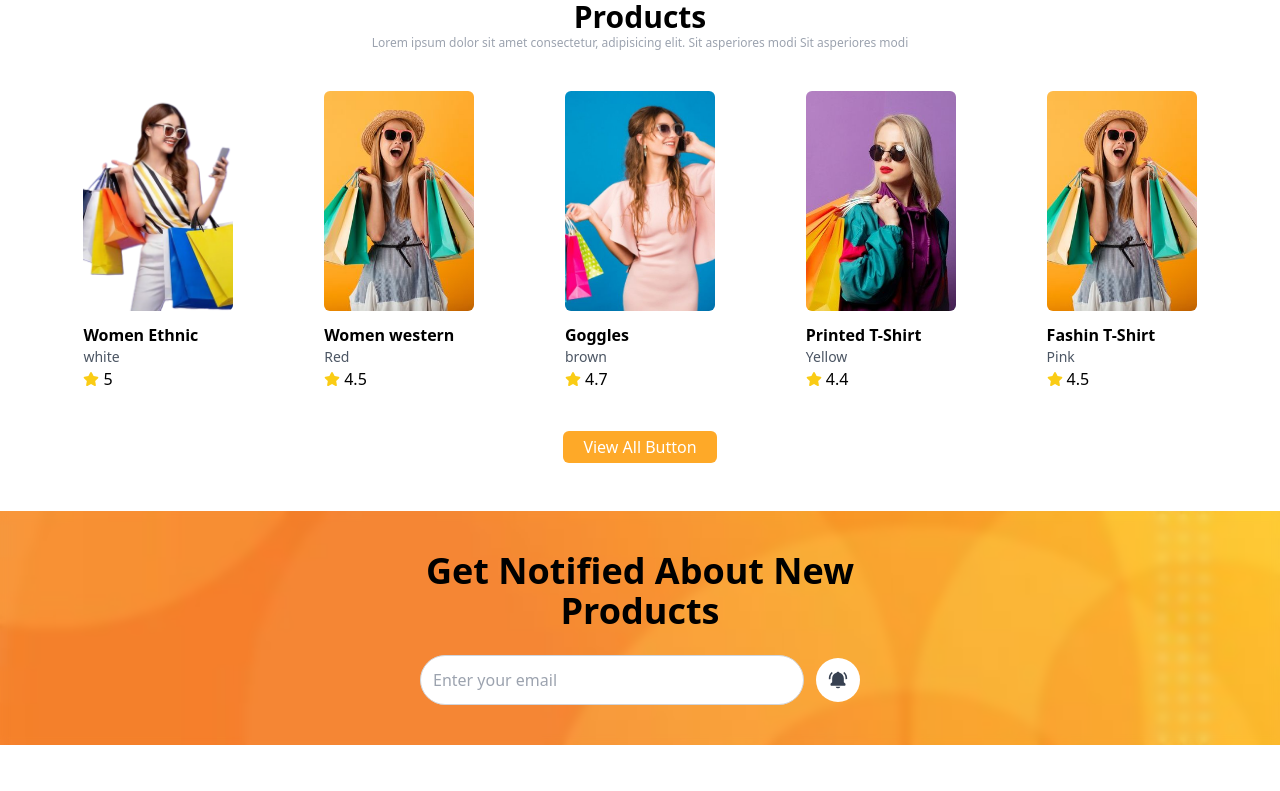
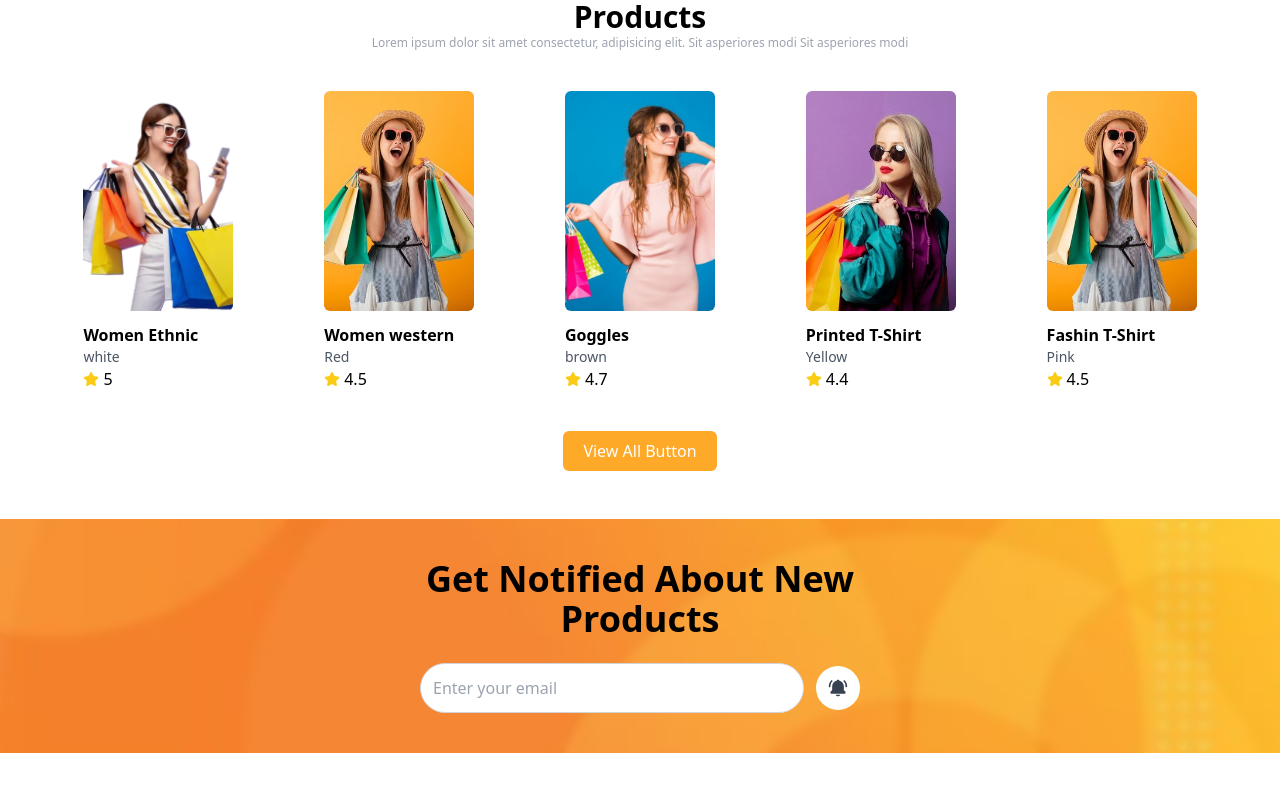
Before and after one commit to mycodewolrd/Online-Shop, a React (Vite) app: page / in a window 1280 px wide. Shown: the part 819-1610 px from the top of the page. Built offline with nearby package versions, Linux system fonts and the light colour scheme.

Commit message:
some design change on btn

```diff
--- a/src/components/Hero/Hero.jsx
+++ b/src/components/Hero/Hero.jsx
@@ -54,7 +54,7 @@ const Hero = ({ handleOrderPopup }) => {
             <div className="container pb-8 sm:pb-0">
                 <Slider {...settings}>
                     {ImageList.map((data) => (
-                        <div>
+                        <div key={data.id}>
                             <div className="grid grid-cols-1 sm:grid-cols-2">
                                 {/* text content section */}
                                 <div className="flex flex-col justify-center gap-4 pt-12 sm:pt-0 text-center sm:text-left order-2 sm:order-1 relative z-10">
@@ -81,7 +81,7 @@ const Hero = ({ handleOrderPopup }) => {
                                     >
                                         <button
                                             onClick={handleOrderPopup}
-                                            className="bg-gradient-to-r from-primary to-secondary hover:scale-105 duration-200 text-white py-2 px-4 rounded-full"
+                                            className="bg-gradient-to-r from-primary to-secondary text-white py-2 px-4 rounded-full"
                                         >
                                             Order Now
                                         </button>
--- a/src/components/Products/Products.jsx
+++ b/src/components/Products/Products.jsx
@@ -94,7 +94,7 @@ const Products = () => {
             </div>
             {/* view all button */}
             <div className="flex justify-center">
-                        <button className="text-center mt-10 cursor-pointer bg-primary text-white py-1 px-5 rounded-md">
+              <button className="text-center mt-10 cursor-pointer bg-primary text-white py-2 px-5 rounded-md transition-colors duration-300 hover:bg-yellow-700">
                 View All Button
               </button>
             </div>
```
Lines whose indentation alone changed are shown as unchanged.
